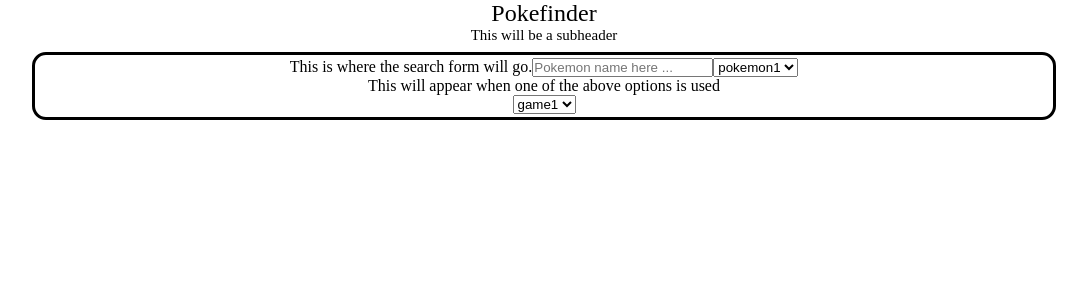
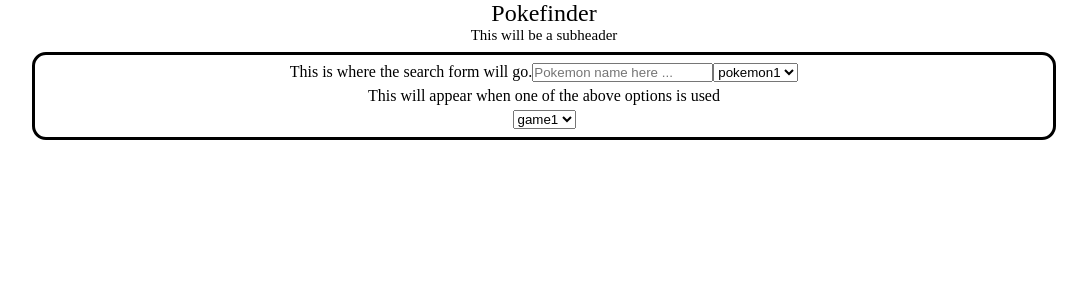
Before and after one commit to BethScarlett/Pokefinder, a React (Vite) app: page / in a window 1280 px wide. Shown: the top 300 px of the page, without its empty margins (96-1183 px from the left). Built offline with nearby package versions, Linux system fonts and the light colour scheme.

Commit message:
Added initial layout styling to search form

```diff
--- a/src/Components/SearchForm/SearchForm.scss
+++ b/src/Components/SearchForm/SearchForm.scss
@@ -11,4 +11,12 @@
   border-radius: 14px;
   padding: 3px;
   text-align: center;
+
+  &__input {
+    margin: 5px 0;
+  }
+
+  &__dropdown {
+    margin: 5px 0;
+  }
 }
--- a/src/Components/SearchForm/SearchForm.tsx
+++ b/src/Components/SearchForm/SearchForm.tsx
@@ -4,14 +4,18 @@
   return (
     <div className="searchform">
       This is where the search form will go.
-      <input type="text" placeholder="Pokemon name here ..." />
-      <select>
+      <input
+        className="searchform__input"
+        type="text"
+        placeholder="Pokemon name here ..."
+      />
+      <select className="searchform__dropdown">
         <option value="pokemon1">pokemon1</option>
         <option value="pokemon2">pokemon2</option>
         <option value="pokemon3">pokemon3</option>
       </select>
       <p>This will appear when one of the above options is used</p>
-      <select>
+      <select className="searchform__dropdown">
         <option value="game1">game1</option>
         <option value="game2">game2</option>
         <option value="game3">game3</option>
```
